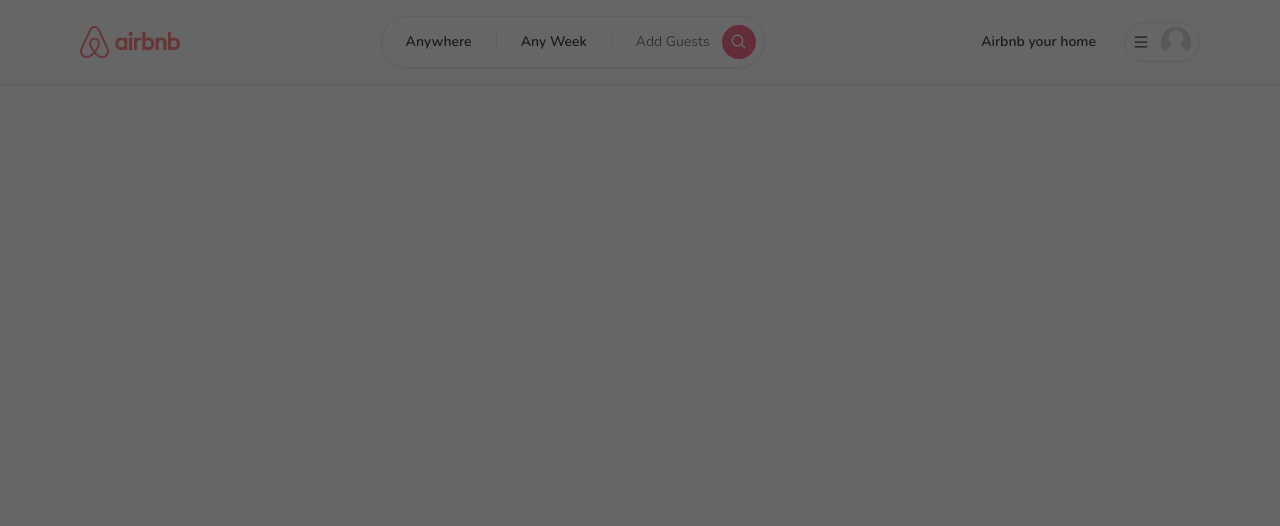
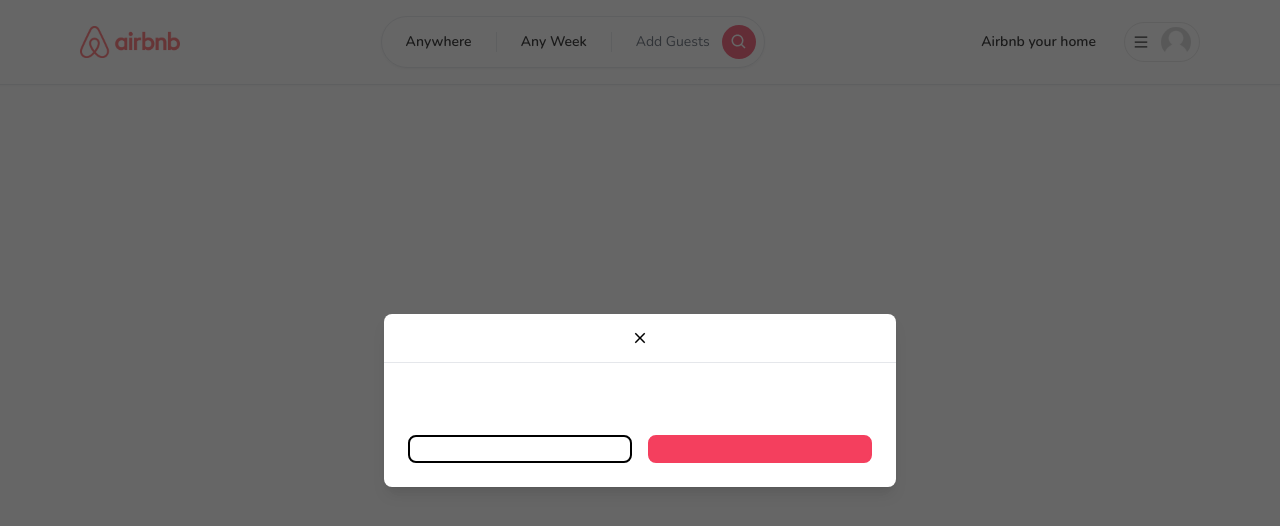
Before and after one commit to Sevichecc/Airbnb-Clone, a Next.js app: page / in a window 1280 px wide. Shown: the top 526 px of the page. Built offline with nearby package versions, Linux system fonts and the light colour scheme.

Commit message:
feat: add Model detail

```diff
--- /dev/null
+++ b/app/components/Button.tsx
@@ -0,0 +1,59 @@
+'use client'
+import { IconType } from 'react-icons'
+
+interface ButtonProps {
+  label: string
+  onClick: (e: React.MouseEvent<HTMLButtonElement>) => void
+  disable?: boolean
+  outline?: boolean
+  small?: boolean
+  icon?: IconType
+}
+
+const Button: React.FC<ButtonProps> = ({
+  label,
+  onClick,
+  disable,
+  outline,
+  small,
+  icon: Icon,
+}) => {
+  return (
+    <button
+      onClick={onClick}
+      disabled={disable}
+      className={`
+      relative
+      disabled:opacity-70
+      disabled:cursor-not-allowed
+      rounded-lg
+      hover:opacity-80
+      transition
+      w-full
+      ${
+        outline
+          ? 'bg-white border-black text-black'
+          : 'bg-rose-500 border-rose-500 text-white'
+      }
+      ${
+        small
+          ? 'py-1 tex-sm font-light border-[1px]'
+          : 'py-3 text-md font-semibold border-2'
+      }
+  `}
+    >
+      {Icon && (
+        <Icon
+          size={24}
+          className='
+            absolote
+            left-4
+            top-3'
+        ></Icon>
+      )}
+      {label}
+    </button>
+  )
+}
+
+export default Button
--- a/app/components/modals/Modal.tsx
+++ b/app/components/modals/Modal.tsx
@@ -1,6 +1,8 @@
 'use client'
 
 import { useCallback, useEffect, useState } from 'react'
+import { IoMdClose } from 'react-icons/io'
+import Button from '../Button'
 
 interface ModalProps {
   isOpen?: boolean
@@ -12,7 +14,7 @@
   actionLabel: string
   disabled?: boolean
   secondaryAction?: () => void
-  secondaryLabel?: string
+  secondaryActionLabel?: string
 }
 const Modal: React.FC<ModalProps> = ({
   isOpen,
@@ -24,7 +26,7 @@
   actionLabel,
   disabled,
   secondaryAction,
-  secondaryLabel,
+  secondaryActionLabel,
 }) => {
   const [showModal, setShowModal] = useState(isOpen)
 
@@ -111,6 +113,39 @@
             '
             >
               {/* HEADER */}
+              <div className='flex items-center p-6 rounded-t justify-center relative border-b-[1px]'>
+                <button
+                  onClick={handleClose}
+                  className='
+                    p-1
+                    border-0
+                    hover:opacity-70
+                    transition
+                    absolute
+                    1eft-9'
+                >
+                  <IoMdClose size={18} />
+                </button>
+                <div className='text-lg font-semibold'>{title}</div>
+              </div>
+              {/* BODY */}
+              <div className='relative p-6 flex-auto'>{body}</div>
+              {/* FOOTER */}
+              <div className='flex flex-col gap-2 p-6'>
+                <div className='flex flex-row items-center gap-4 w-full'>
+                  <Button
+                    outline
+                    disabled={disabled}
+                    label={secondaryActionLabel}
+                    onClick={handleSeconderyAciton}
+                  />
+                  <Button
+                    disable={disabled}
+                    label={actionLabel}
+                    onClick={handleSubmit}
+                  />
+                </div>
+              </div>
             </div>
           </div>
         </div>
```
